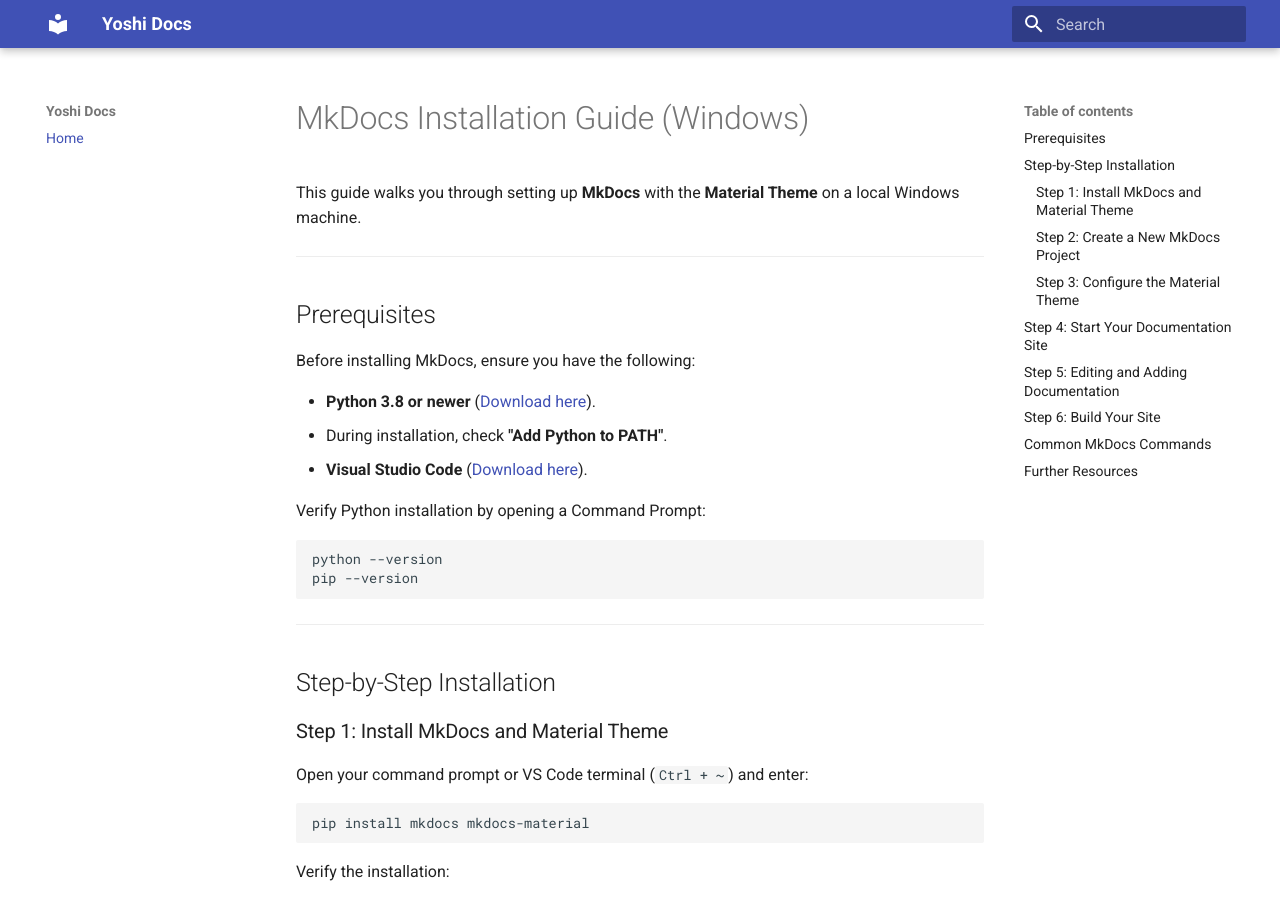
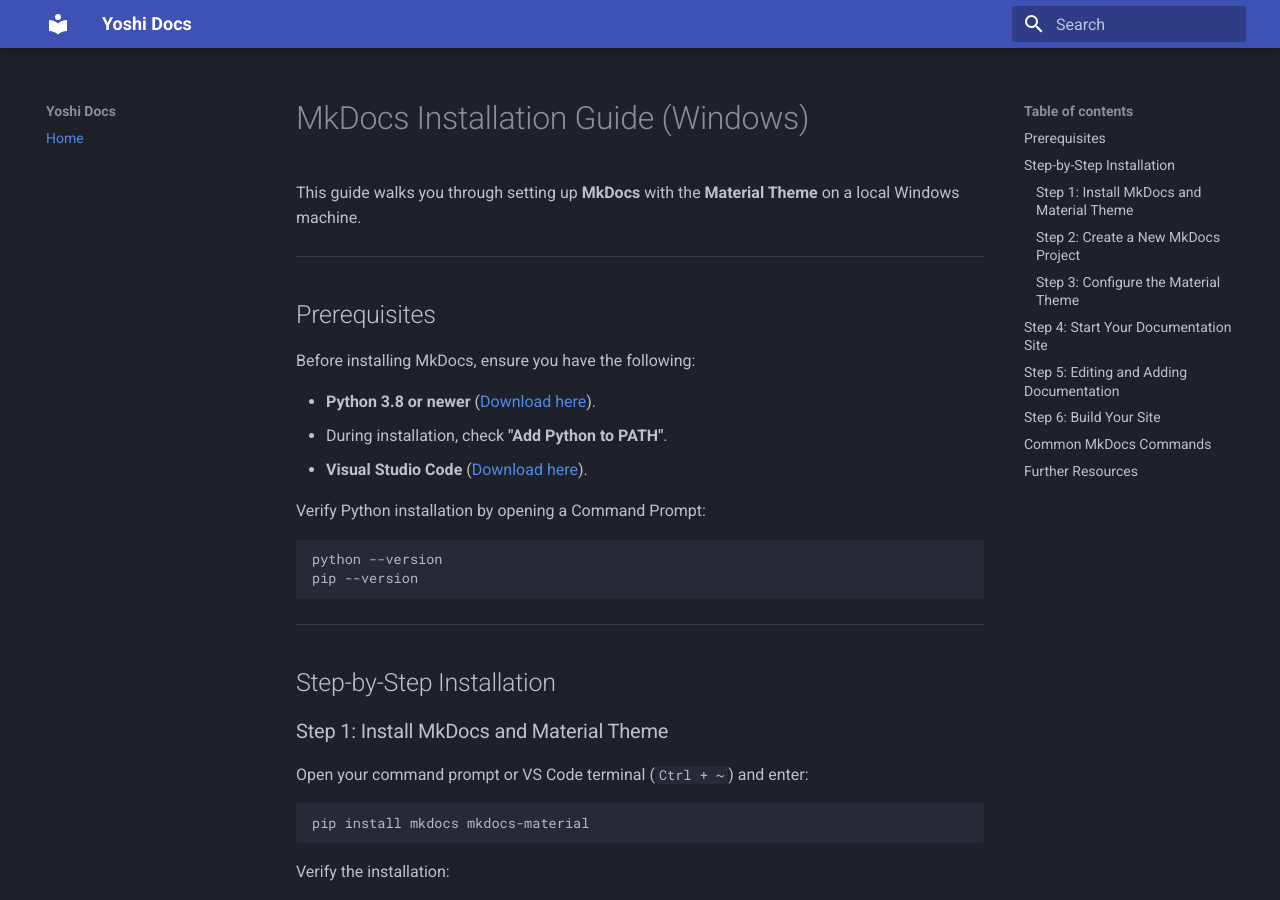
Before and after one commit to KiyoshiWasHere/Yoshi-Docs-Material, an MkDocs documentation site: the page built from docs/index.md, in a window 1280 px wide and 900 px high. Built offline with MkDocs 1.6.1 and Material for MkDocs 9.7.7, drawn with Linux system fonts in a browser that asks for light colours.

Commit message:
addition of palette to enable dark mode

```diff
--- a/mkdocs.yml
+++ b/mkdocs.yml
@@ -2,7 +2,10 @@
 
 theme:
   name: material
-
+  palette:
+    scheme: slate  # This sets the default to dark mode
+    primary: indigo
+    accent: indigo
 nav:
   - Home: index.md
 
```
